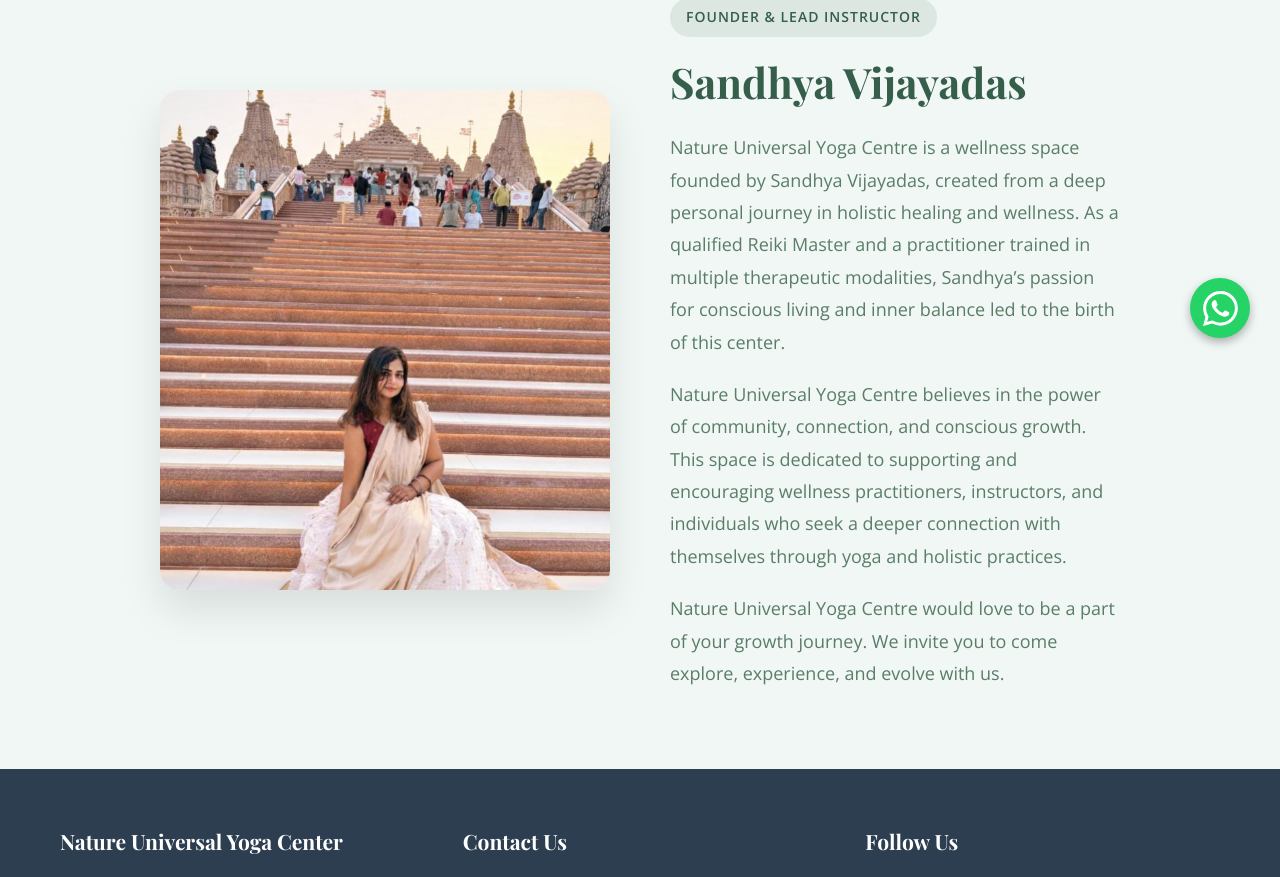
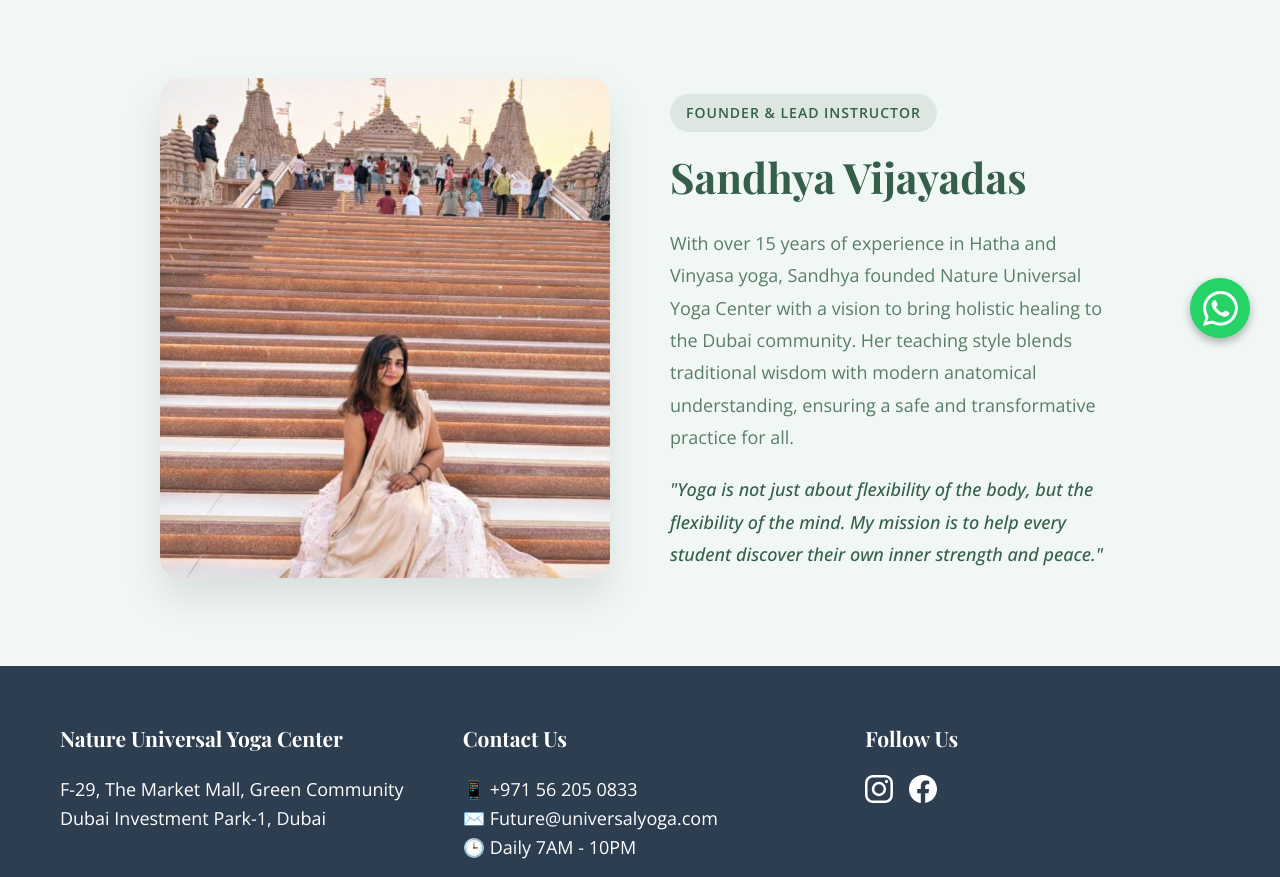
Before and after one commit to Fazilfazi991/yogafinal, a React (Vite) app: page /team in a window 1280 px wide. Shown: the part 432-1309 px from the top of the page. Built offline with nearby package versions, Linux system fonts and the light colour scheme; a web font is replaced by a local one.

Commit message:
Resize logo to 140px, increase header height, update founder profile

```diff
--- a/src/components/Header.tsx
+++ b/src/components/Header.tsx
@@ -7,7 +7,7 @@ const Header: React.FC = () => {
             <div className="container header-container" style={{ display: 'flex', justifyContent: 'space-between', alignItems: 'center', width: '100%' }}>
                 <Link to="/" style={{ textDecoration: 'none' }}>
                     <div className="logo">
-                        <img src="/logo-new.png" alt="Nature Universal Logo" style={{ height: '113px', width: 'auto' }} />
+                        <img src="/logo-new.png" alt="Nature Universal Logo" style={{ height: '140px', width: 'auto' }} />
                     </div>
                 </Link>
 
--- a/src/index.css
+++ b/src/index.css
@@ -20,7 +20,7 @@
   --font-secondary: 'Open Sans', sans-serif;
 
   --max-width: 1200px;
-  --header-height: 80px;
+  --header-height: 160px;
 }
 
 /* Green Nature Theme Override */
--- a/src/pages/TeamPage.tsx
+++ b/src/pages/TeamPage.tsx
@@ -73,14 +73,10 @@ const TeamPage: React.FC = () => {
                                 Sandhya Vijayadas
                             </h2>
                             <p style={{ fontSize: '18px', lineHeight: '1.8', color: 'var(--text-secondary)', marginBottom: '20px' }}>
-                                Nature Universal Yoga Centre is a wellness space founded by Sandhya Vijayadas, created from a deep personal journey in holistic healing and wellness. As a qualified Reiki Master and a practitioner trained in multiple therapeutic modalities, Sandhya’s passion for conscious living and inner balance led to the birth of this center.
+                                With over 15 years of experience in Hatha and Vinyasa yoga, Sandhya founded Nature Universal Yoga Center with a vision to bring holistic healing to the Dubai community. Her teaching style blends traditional wisdom with modern anatomical understanding, ensuring a safe and transformative practice for all.
                             </p>
-                            <p style={{ fontSize: '18px', lineHeight: '1.8', color: 'var(--text-secondary)', marginBottom: '20px' }}>
-                                Nature Universal Yoga Centre believes in the power of community, connection, and conscious growth. This space is dedicated to supporting and encouraging wellness practitioners, instructors, and individuals who seek a deeper connection with themselves through yoga and holistic practices.
-                            </p>
-                            <p style={{ fontSize: '18px', lineHeight: '1.8', color: 'var(--text-secondary)' }}>
-                                Nature Universal Yoga Centre would love to be a part of your growth journey.
-                                We invite you to come explore, experience, and evolve with us.
+                            <p style={{ fontSize: '18px', lineHeight: '1.8', color: 'var(--accent-dark)', fontStyle: 'italic', fontWeight: 500 }}>
+                                "Yoga is not just about flexibility of the body, but the flexibility of the mind. My mission is to help every student discover their own inner strength and peace."
                             </p>
                         </div>
                     </div>
```
